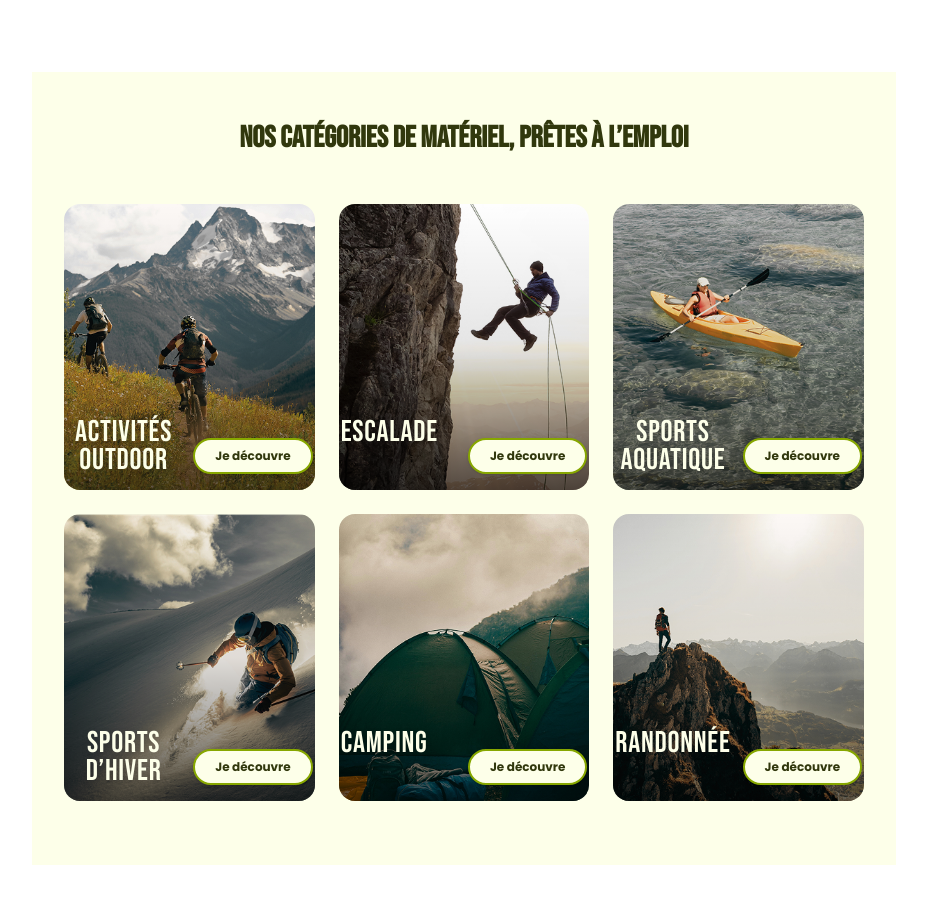
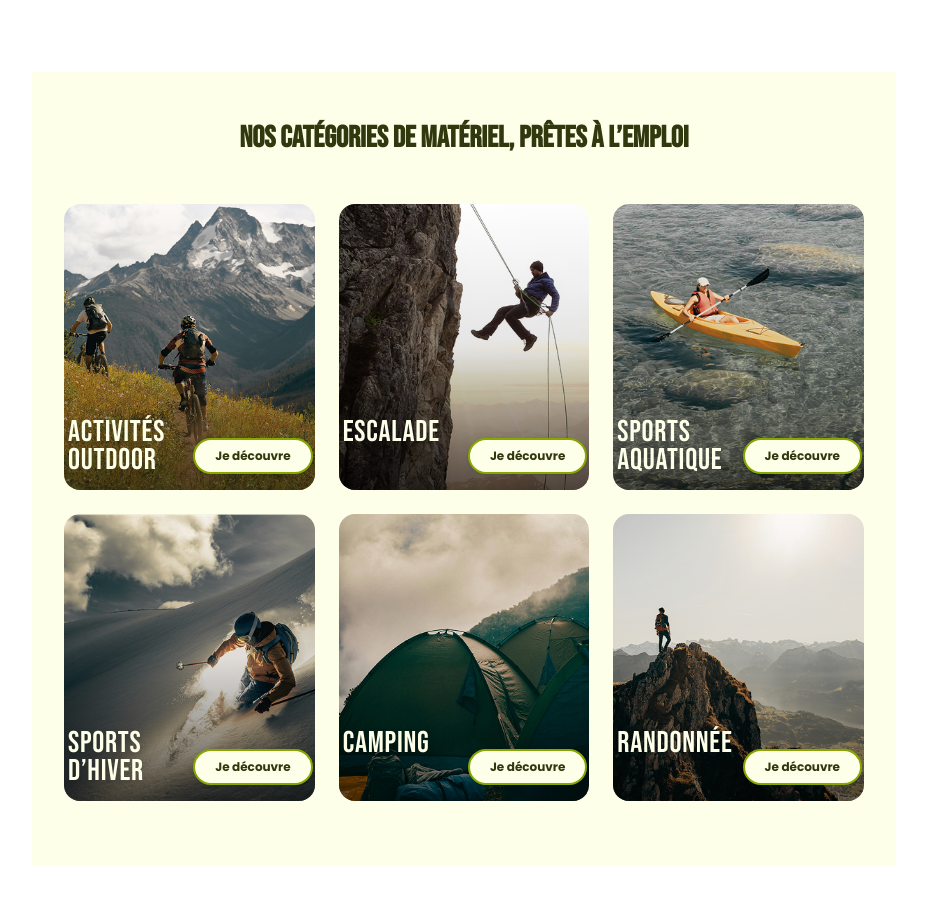
Before and after one commit to WildCodeSchool/2025-03-wns-green-WildRent, a React (Vite) app in the folder frontend/: page / in a window 1280 px wide. Shown: the whole page, without its empty margins (176-1103 px from the left). Built offline with nearby package versions, Linux system fonts and the light colour scheme.

Commit message:
style(category): align category titles to the left

```diff
--- a/frontend/src/components/CategoryCard/CategoryCard.tsx
+++ b/frontend/src/components/CategoryCard/CategoryCard.tsx
@@ -36,9 +36,11 @@ export const CategoryCard: React.FC<CategoryCardProps> = ({
 
       {/* Title + button */}
       <div className="absolute bottom-4 left-0 w-full px-0.5 grid grid-cols-[1fr_auto] items-end">
-        <div className="h-[56px] flex items-start pr-3 max-w-[14rem]">
+        <div className="h-[56px] flex items-start pr-2 pl-0.5 max-w-[14rem]">
           <h3
             className="
+              text-left
+              max-w-[10rem]
               uppercase
               text-3xl
               leading-7
```
